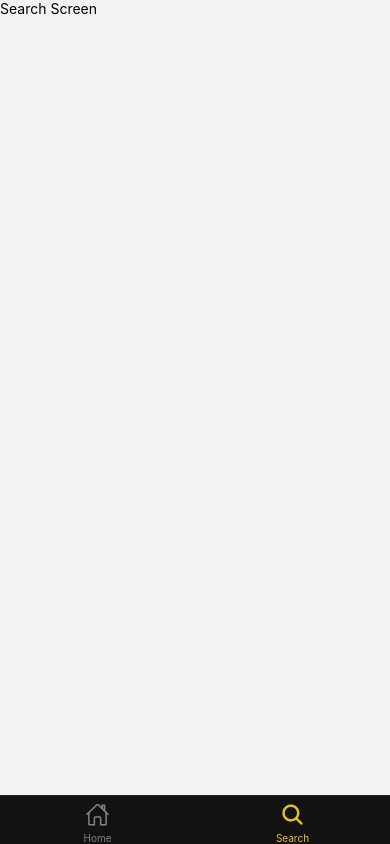
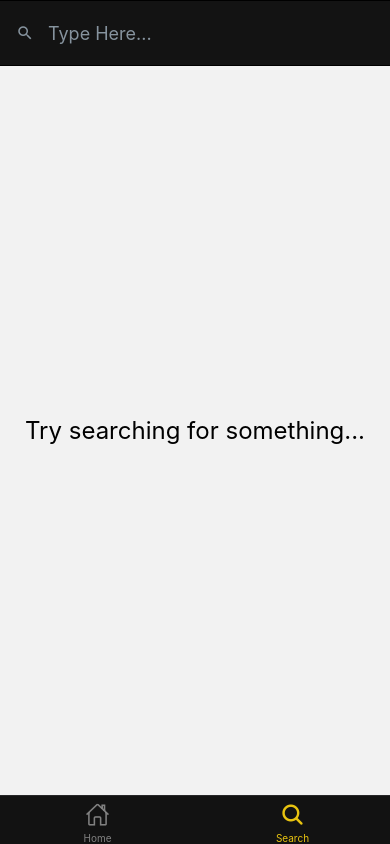
Before and after one commit to vantage-ola/lyrical-native, a React Native app: screen /Search in a window 390 px wide. Built offline with nearby package versions, Linux system fonts and the light colour scheme; no server answers.

Commit message:
Add: Search functionality

```diff
--- /dev/null
+++ b/components/searchList.js
@@ -0,0 +1,63 @@
+import React from "react";
+import {Text, View, ActivityIndicator,FlatList,TouchableOpacity,StyleSheet } from "react-native";
+import { ListItem, Avatar } from "react-native-elements";
+
+export default ({ onPress, loading, error, data, search}) => {
+    const keyExtractor = (item) => item.result.id;
+
+    const renderItem = ({ item }) => (
+        <TouchableOpacity onPress={() => onPress(item.result)}>
+            <ListItem bottomDivider>
+            <Avatar source={{ uri: item.result.header_image_url }} />
+                <ListItem.Content>
+                    <ListItem.Title>{item.result.title}</ListItem.Title>
+                </ListItem.Content>
+            </ListItem>
+        </TouchableOpacity>
+    );
+
+    if (loading)
+        return (
+            <View style={styles.container}>
+                <ActivityIndicator size="large" color="#e8c310"/>
+            </View>
+        );
+    if (error) return <Text>ERROR: {error}</Text>;
+    if (search && !data.length)
+    return (
+      <View style={styles.container}>
+        <Text
+          style={styles.text}
+        >{`Could't find anything for "${search}"`}</Text>
+      </View>
+    );
+  if (!data.length)
+    return (
+      <View style={styles.container}>
+        <Text style={styles.text}>Try searching for something...</Text>
+      </View>
+    )
+return (
+
+    <FlatList
+            contentContainerStyle={{ paddingBottom: 70 }}
+            keyExtractor={keyExtractor}
+            data={data}
+            renderItem={renderItem}
+    />
+
+    );
+};
+
+const styles = StyleSheet.create({
+    container: {
+      flex: 1,
+      justifyContent: "center",
+      alignItems: "center",
+    },
+    text: {
+      fontSize: 24,
+      padding: 10,
+      textAlign: "center",
+    },
+  });
--- a/screens/search.js
+++ b/screens/search.js
@@ -1,19 +1,77 @@
-import React from "react";
-import { StyleSheet, Text, View } from "react-native";
+import React, { useState } from "react";
+import { API_SEARCH_URL,API_KEY } from "../config";
+import { SafeAreaView } from "react-native";
+import { SearchBar } from "react-native-elements";
+import SearchList from "../components/searchList";
 
-export default function SearchScreen() {
-  return (
-    <View styles={styles.container}>
-      <Text>Search Screen</Text>
-    </View>
-  );
-}
+const initialState = {
+	response: [],
+};
 
-const styles = StyleSheet.create({
-  container: {
-    flex: 1,
-    backgroundColor: "#fff",
-    alignItems: "center",
-    justifyContent: "center",
-  },
-});
+function SearchScreen({ navigation }) {
+    const [searchValue, setSearchValue] = useState("");
+    const [loading, setLoading] = useState(false);
+    const [error, setError] = useState(null);
+    const [data, setData] = useState(initialState);
+
+    const defaultConfig = {
+        method: 'GET',
+        "headers": {
+           "x-rapidapi-host": "genius.p.rapidapi.com",
+           "x-rapidapi-key": `${API_KEY}`,
+       },
+       };
+
+    const handlePress = ({ title, id }) =>
+      navigation.navigate("Song", {
+        id,
+        title,
+      });
+    const clearSearch = () => {
+      setLoading(false);
+      setData(initialState);
+      setSearchValue("");
+    };
+    const handleSearch = (value) => {
+      const query = encodeURIComponent(value);
+
+      if (value === "") return clearSearch();
+      setLoading(true);
+      fetch(`${API_SEARCH_URL}?q=${query}`, {...defaultConfig})
+        .then((response) => response.json())
+        .then((data=initialState) => {
+
+            setLoading(false);
+            setData(data.response.hits);
+            if (error) setError(null);
+        })
+        .catch((e) => {
+          setLoading(false);
+          setError("Fetching songs failed");
+        });
+      setSearchValue(value);
+    };
+
+    return (
+      <SafeAreaView style={{ flex: 1 }}>
+        <SearchBar
+        inputStyle={{ backgroundColor: "rgb('19,19,19)" }}
+        inputContainerStyle={{ backgroundColor: "rgb(19,19,19" }}
+        containerStyle={{ backgroundColor: "rgb(19,19,19)" }}
+          placeholder="Type Here..."
+          onChangeText={handleSearch}
+          value={searchValue}
+        />
+        <SearchList
+        onPress={handlePress}
+        loading={loading}
+        error={error}
+        data={data}
+        search={searchValue}>
+        </SearchList>
+      </SafeAreaView>
+    );
+  }
+
+
+export default SearchScreen;
--- a/tabs/search.js
+++ b/tabs/search.js
@@ -2,21 +2,26 @@ import React from "react";
 import { NavigationContainer } from "@react-navigation/native";
 import { createStackNavigator } from "@react-navigation/stack";
 import SearchScreen from "../screens/search";
+import SongScreen from "../screens/song";
 
 const Stack = createStackNavigator();
 
 function SearchTab() {
   return (
-    <NavigationContainer independent={true} >
+    <NavigationContainer independent={true}>
       <Stack.Navigator>
         <Stack.Screen
           name="Search"
-          options={{ headerShown: false}}
+          options={{ headerShown: false }}
           component={SearchScreen}
+        />
+        <Stack.Screen
+          name="Song"
+          component={SongScreen}
+          options={({ route }) => ({ title: route.params.title })}
         />
       </Stack.Navigator>
     </NavigationContainer>
   );
 }
-
 export default SearchTab;
```
